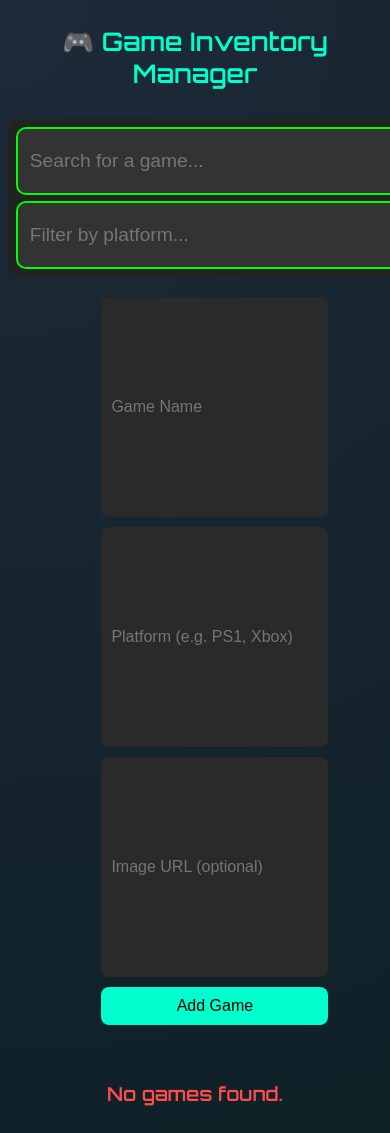
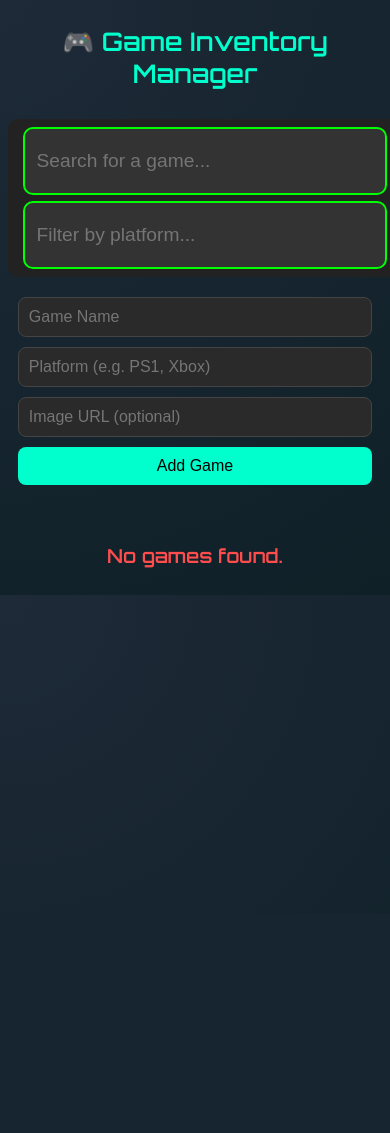
Before and after one commit to Bonzay993/GameInventoryManager, a Flask app: page / in a window 390 px wide; the page is wider, and only the part inside the window is pictured. After the commit the page ends 568 px from the top of that part, so only its background shows below. Run offline with Flask 3, Linux system fonts and the light colour scheme; data that the repository does not hold is empty.

Commit message:
Updated responsivenes x2

```diff
--- a/static/css/styles.css
+++ b/static/css/styles.css
@@ -53,35 +53,35 @@
 
 .addForm {
   display: flex;
+  flex-wrap: wrap;
   justify-content: center;
-  gap: 10px;
-  margin-bottom: 40px;
-  flex-wrap: wrap;
-  position: relative;
-  width: 50%;
-  margin:0 auto;
+  gap: 12px;
+  margin: 20px auto 40px auto;
+  max-width: 100%;
+  padding: 0 10px;
 }
 
-.addForm input,
-.addForm button {
-  padding: 12px;
+.addForm input, .addForm button {
+  padding: 12px 16px;
   font-size: 1rem;
   border-radius: 8px;
   border: none;
+  flex: 1 1 250px;
+  min-width: 200px;
+  box-sizing: border-box;
 }
 
 .addForm input {
   background-color: #2a2a2a;
   color: var(--text-color);
-  min-width: 200px;
-  flex: 1 1 200px;
+  border: 1px solid #444;
 }
 
 .addForm button {
   background-color: var(--accent);
   color: #000;
   cursor: pointer;
-  transition: background 0.3s ease;
+  transition: background-color 0.3s ease;
 }
 
 .addForm button:hover {
@@ -232,7 +232,7 @@
 
   #searchBar,
   #platformSearch {
-    width: 100% !important;
+    width: 90% !important;
   }
 
   .addForm {
@@ -257,6 +257,13 @@
   }
 }
 
+
+@media (max-width: 600px) {
+  .addForm input, .addForm button {
+    flex: 1 1 100%;
+  }
+}
+
 @media (max-width: 480px) {
   h1 {
     font-size: 1.6rem;
@@ -271,4 +278,6 @@
   .gameItem img {
     height: 180px;
   }
+
+
 }
--- a/templates/index.html
+++ b/templates/index.html
@@ -16,8 +16,8 @@
   </div>
 
   <div class="addForm">
-    <input type="text" id="gameName" placeholder="Game Name">
-    <input type="text" id="platform" placeholder="Platform (e.g. PS1, Xbox)">
+    <input type="text" class="gamename" id="gameName" placeholder="Game Name">
+    <input type="text" class="platform" id="platform" placeholder="Platform (e.g. PS1, Xbox)">
     <input type="text" id="imageUrl" placeholder="Image URL (optional)">
     <button id="addGameBtn">Add Game</button>
 
```
